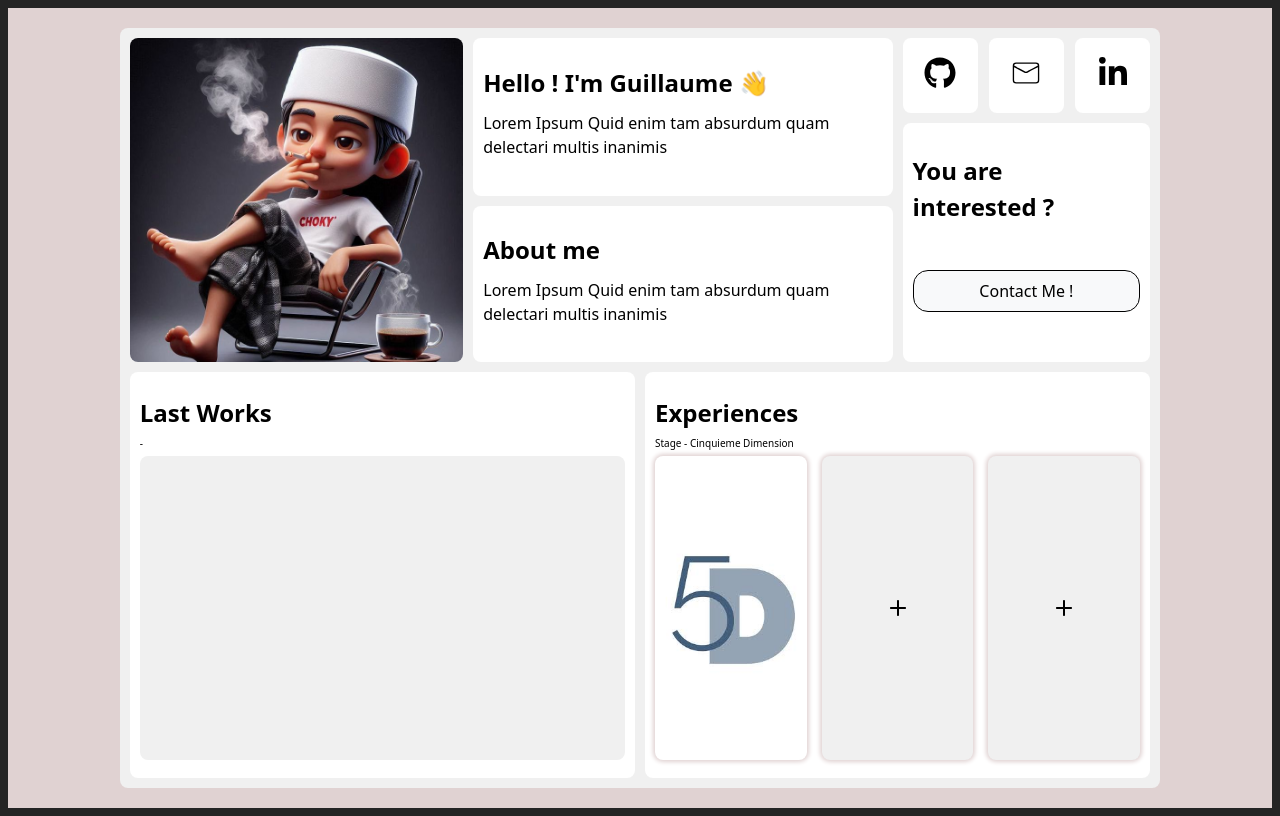
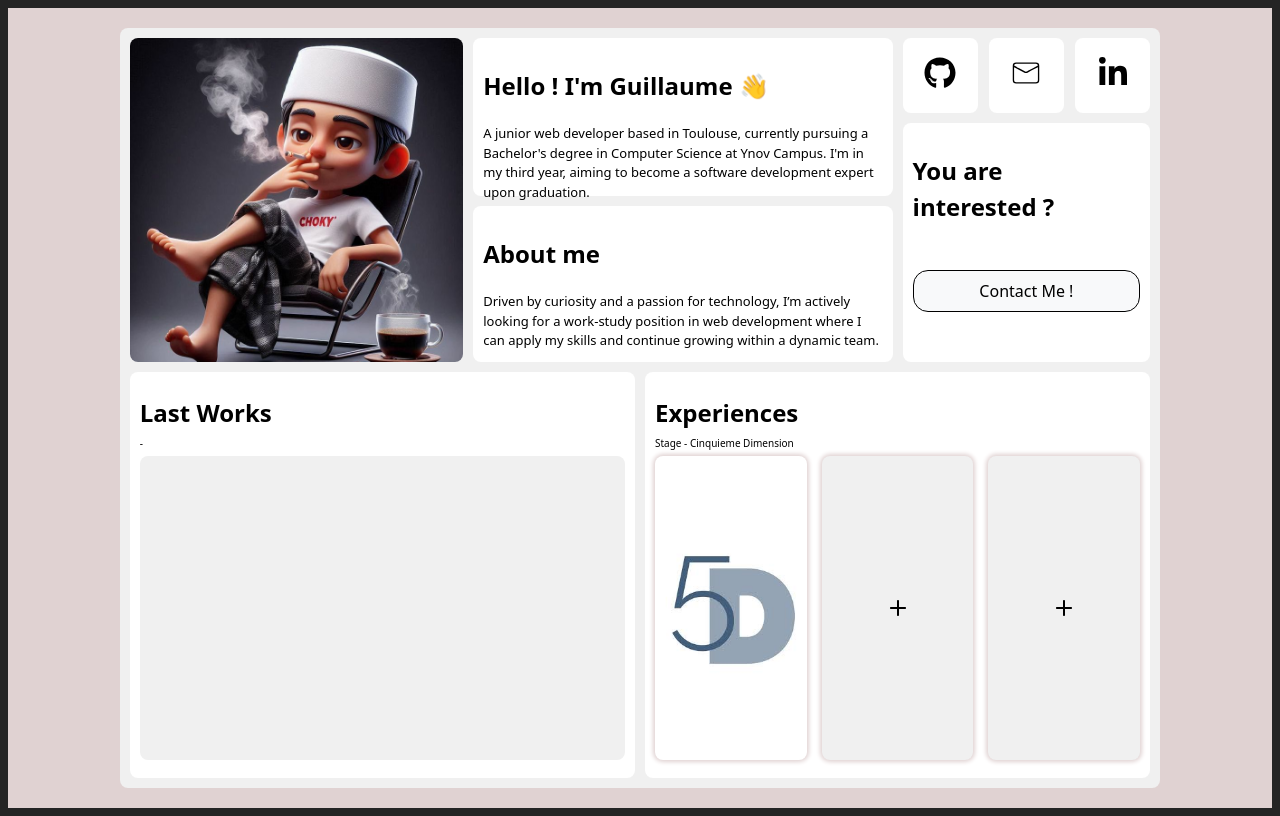
Before and after one commit to MardinliG/RapportStage, a React (Vite) app: page /bento2 in a window 1280 px wide. Built offline with nearby package versions, Linux system fonts and the light colour scheme; no server answers.

Commit message:
presentation and about divs  update

```diff
--- a/src/assets/Bento2.css
+++ b/src/assets/Bento2.css
@@ -54,7 +54,7 @@ body, html {
 .bento2-wrapper .div1 .button-container {
   width: 100%;
   display: flex;
-  justify-content: center;
+  justify-content: end;
   margin-top: 25px;
 }
 
@@ -83,16 +83,18 @@ body, html {
   background-color: #ffffff;
   flex-direction: column;
   align-items: flex-start !important;
+  justify-content: start !important;
   text-align: left;
-  padding: 0px 10px 10px 10px;
+  padding: 30px 10px 10px 10px;
 }
 .bento2-wrapper .div6 {
   grid-area: 1 / 5 / 3 / 10;
   background-color: #ffffff;
   flex-direction: column;
   align-items: flex-start !important;
+  justify-content: start !important;
   text-align: left;
-  padding: 0px 10px 10px 10px;
+  padding: 30px 10px 10px 10px;
 }
 .bento2-wrapper .div7 {
   grid-area: 1 / 10 / 2 / 13;
@@ -238,20 +240,22 @@ body, html {
 
 .bento2-wrapper .div6 h2 {
     margin: 0;
-  margin-bottom: 10px;
+    margin-bottom: 20px;
 }
 .bento2-wrapper .div6 p {
   margin: 0;
   font-weight: initial !important;
+  font-size: small;
 }
 
 .bento2-wrapper .div5 h2 {
   margin: 0;
-  margin-bottom: 10px;
+  margin-bottom: 20px;
 }
 .bento2-wrapper .div5 p {
   margin: 0;
   font-weight: initial !important;
+  font-size: small;
 }
 
 .bento2-wrapper .div3 h2 {
--- a/src/components/Bento2.jsx
+++ b/src/components/Bento2.jsx
@@ -103,11 +103,11 @@ const Bento2 = () => {
                 </div>
                 <div className="div5">
                     <h2> About me </h2>
-                    <p> Lorem Ipsum Quid enim tam absurdum quam delectari multis inanimis </p>
+                    <p> Driven by curiosity and a passion for technology, I’m actively looking for a work-study position in web development where I can apply my skills and continue growing within a dynamic team.  </p>
                 </div>
                 <div className="div6">
                     <h2> Hello ! I'm Guillaume <span className="hand">👋</span> </h2>
-                    <p> Lorem Ipsum Quid enim tam absurdum quam delectari multis inanimis </p>
+                    <p> A junior web developer based in Toulouse, currently pursuing a Bachelor's degree in Computer Science at Ynov Campus. I'm in my third year, aiming to become a software development expert upon graduation. </p>
                 </div>
                 <div className="div7">
                     <div className="div8">
```
